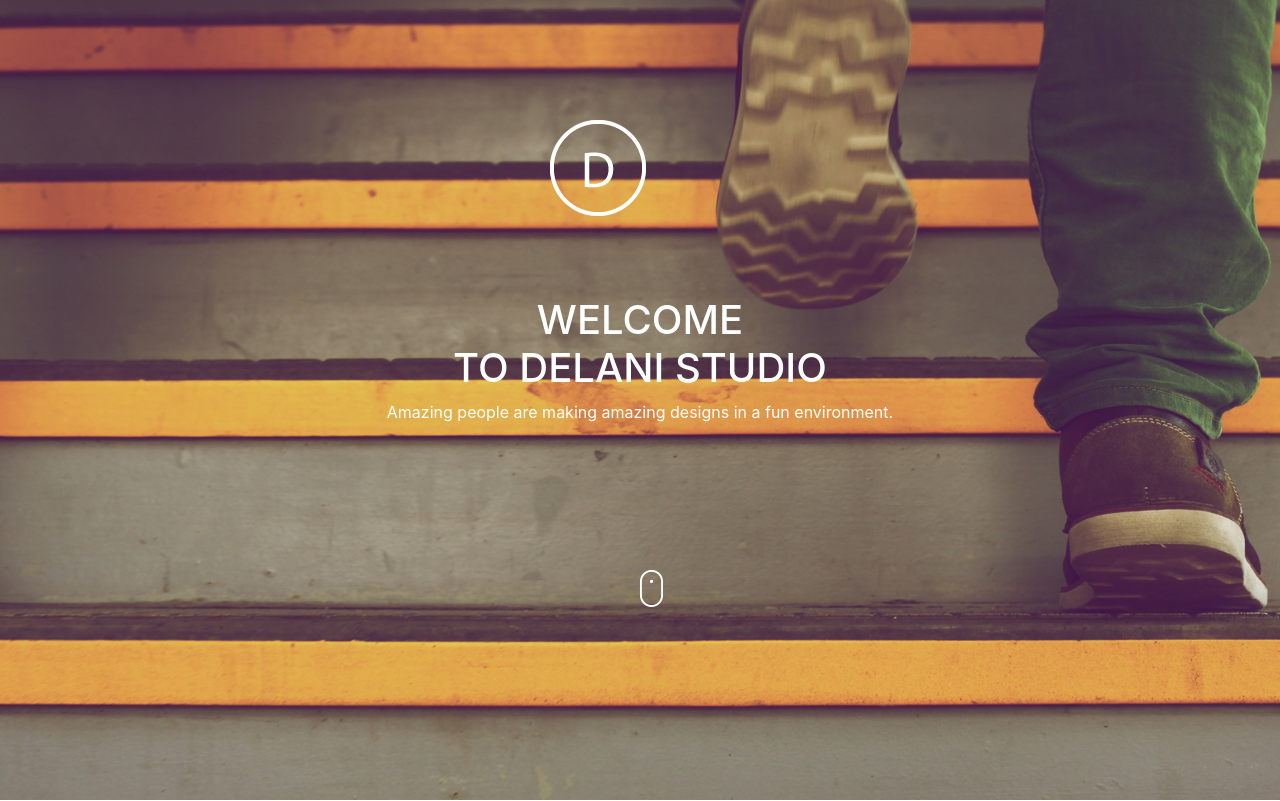
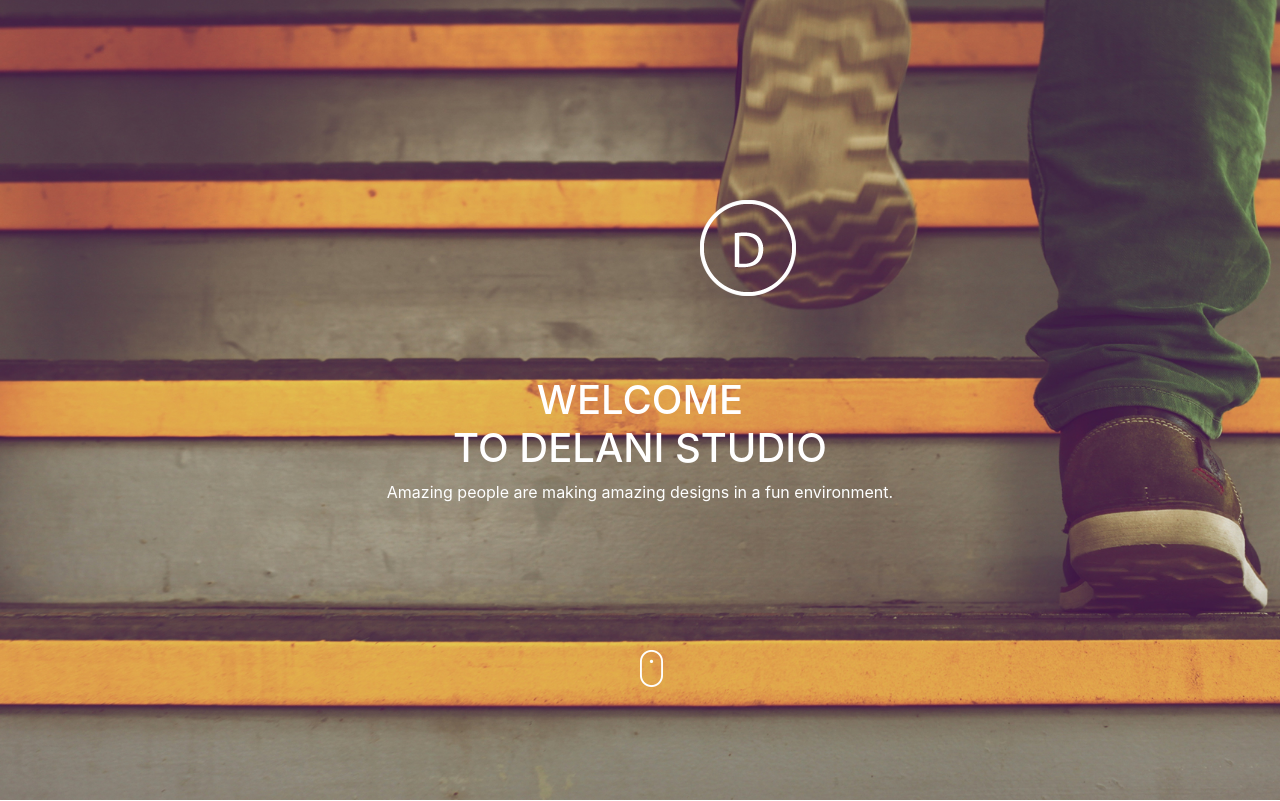
Before and after one commit to Gedihared6409/Delani-studio, a plain HTML site: page index.html in a window 1280 px wide. Shown: the top 801 px of the page. Drawn offline with nearby package versions, Linux system fonts and the light colour scheme.

Commit message:
moved the logo the center

```diff
--- a/style.css
+++ b/style.css
@@ -19,13 +19,12 @@ body{
     background-size:cover;
     background-position:relative;
     background-repeat:no-repeat;
-    background-position: relative;
     color: white;
 }
 .logo {
     position: relative;
-    left: 550px;
-    margin-top: 120px;
+    left: 700px;
+    margin-top: 200px;
 }
 
 .title{
```
